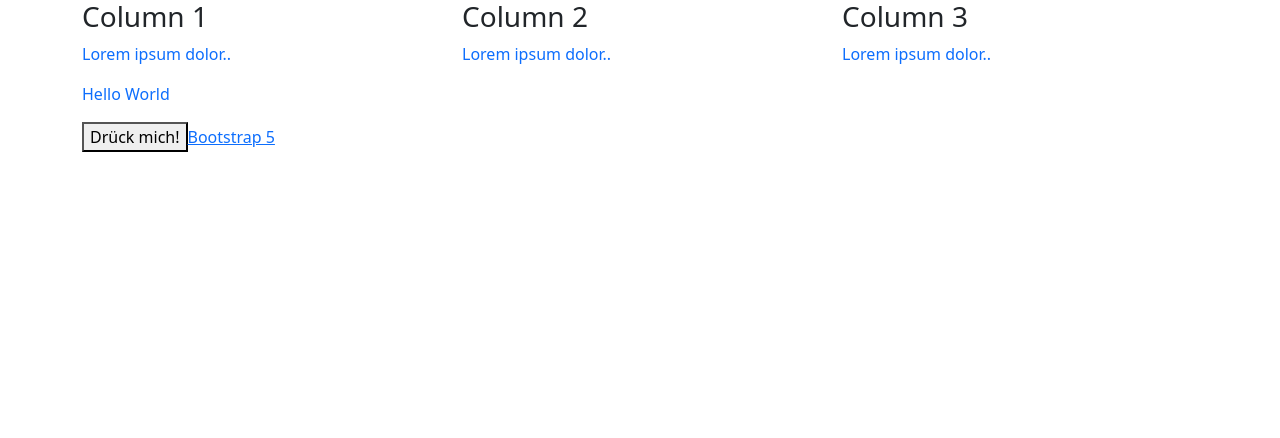
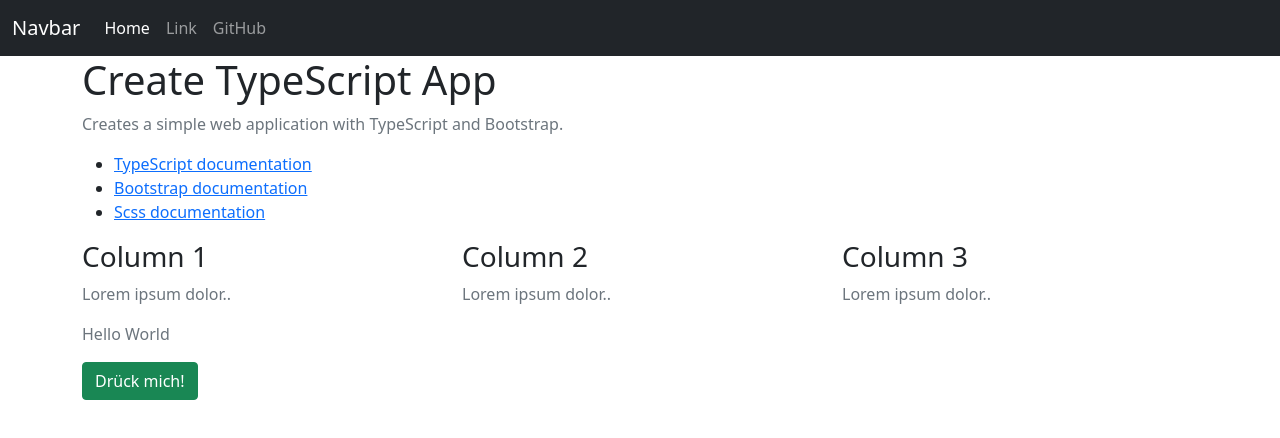
Before and after one commit to Sulkar/create-typescript-app, a website built with webpack: page src/index.html in a window 1280 px wide. Built offline with nearby package versions, Linux system fonts and the light colour scheme.

Commit message:
Added simple navbar.

```diff
--- a/package.json
+++ b/package.json
@@ -2,7 +2,7 @@
   "name": "create-typescript-app",
   "version": "1.0.0",
   "description": "",
-  "main": "index.js",
+  "main": "index.ts",
   "scripts": {
     "build": "webpack",
     "start": "webpack serve --open"
--- a/src/index.html
+++ b/src/index.html
@@ -10,24 +10,57 @@
 
 <body>
 
+  <!-- Responsive Navbar -->
+  <nav class="navbar navbar-expand-lg navbar-dark bg-dark">
+    <div class="container-fluid">
+      <a class="navbar-brand" href="./">Navbar</a>
+      <button class="navbar-toggler" type="button" data-bs-toggle="collapse" data-bs-target="#navbarNavAltMarkup"
+        aria-controls="navbarNavAltMarkup" aria-expanded="false" aria-label="Toggle navigation">
+        <span class="navbar-toggler-icon"></span>
+      </button>
+      <div class="collapse navbar-collapse" id="navbarNavAltMarkup">
+        <div class="navbar-nav">
+          <a class="nav-link active" aria-current="page" href="./">Home</a>
+          <a class="nav-link" href="#">Link</a>
+          <a class="nav-link" href="https://github.com/Sulkar/create-typescript-app">GitHub</a>
+        </div>
+      </div>
+    </div>
+  </nav>
+
   <div class="container">
 
+    <!-- Info -->
     <div class="row">
-      <div class="col-sm-4">
+      <div class="col-md-12">
+        <h1>Create TypeScript App</h1>
+        <p>Creates a simple web application with TypeScript and Bootstrap.</p>
+        <ul>
+          <li><a href="https://www.typescriptlang.org/docs/handbook/intro.html" target="_blank">TypeScript documentation</a></li>
+          <li><a href="https://getbootstrap.com/docs/5.0/getting-started/introduction/" target="_blank">Bootstrap documentation</a></li>
+          <li><a href="https://sass-lang.com/documentation/syntax" target="_blank">Scss documentation</a></li>
+        </ul>
+      </div>
+    </div>
+
+    <!-- Bootstrap Grid -->
+    <div class="row">
+      <div class="col-md-4">
         <h3>Column 1</h3>
         <p>Lorem ipsum dolor..</p>
       </div>
-      <div class="col-sm-4">
+      <div class="col-md-4">
         <h3>Column 2</h3>
         <p>Lorem ipsum dolor..</p>
       </div>
-      <div class="col-sm-4">
+      <div class="col-md-4">
         <h3>Column 3</h3>
         <p>Lorem ipsum dolor..</p>
       </div>
 
+      <!-- Custom App Container -->
       <div class="row">
-        <div class="col-sm-12">
+        <div class="col-md-12">
           <div id="app">
           </div>
         </div>
--- a/src/index.ts
+++ b/src/index.ts
@@ -1,23 +1,22 @@
-
-
 import "./style/myStyle.scss";
 import "bootstrap";
 
 //start
 const app = document.getElementById("app");
 
+//create normal paragraph
 const p = document.createElement("p");
 p.textContent = "Hello World";
 
+//create bootstrap button
 const button = document.createElement("button");
 button.textContent = "Drück mich!";
-button.className = "button is-primary";
+button.className = "btn btn-success";
+button.type = "button";
+button.addEventListener("click", function(){
+    alert("Hello World!");
+});
 
-const a = document.createElement("a");
-a.href = "https://getbootstrap.com/";
-a.target = "_blank";
-a.textContent = "Bootstrap 5";
 
 app?.append(p);
 app?.append(button);
-app?.append(a);
--- a/src/style/myStyle.scss
+++ b/src/style/myStyle.scss
@@ -1,8 +1,9 @@
 
 @import "../../node_modules/bootstrap/scss/bootstrap";
 /* here you can use custom and the default bootstrap variables and mixins */
+
 $myColor: #a2b9bc;
 
 p {
-    color: $primary;
+    color: $secondary;
 }
```
